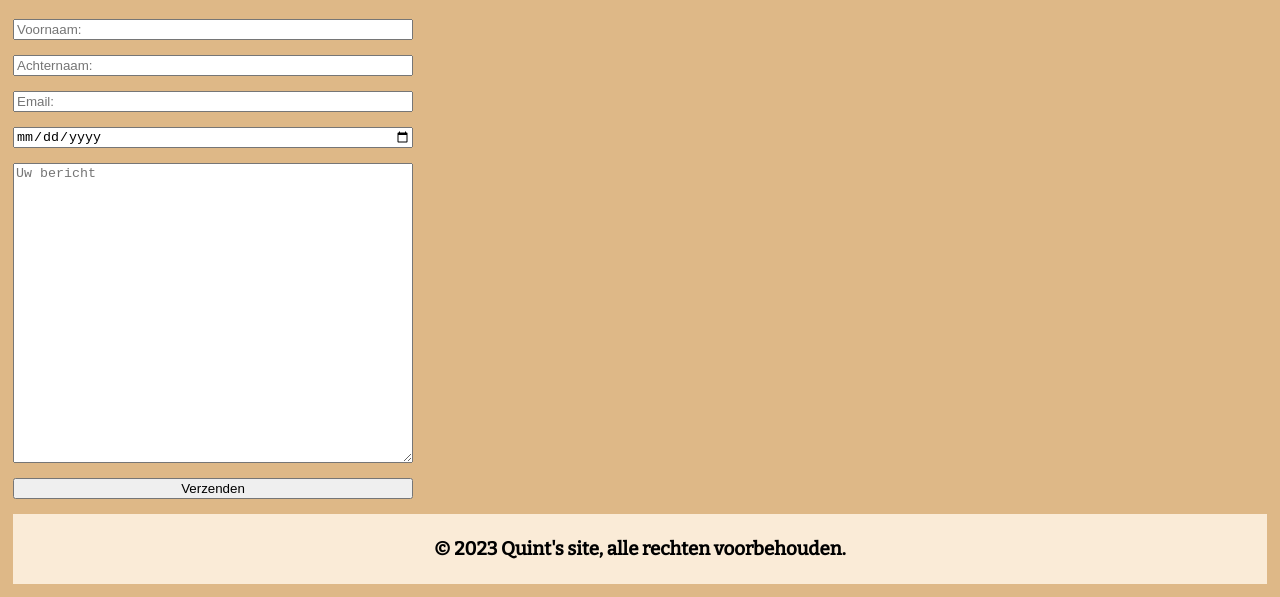
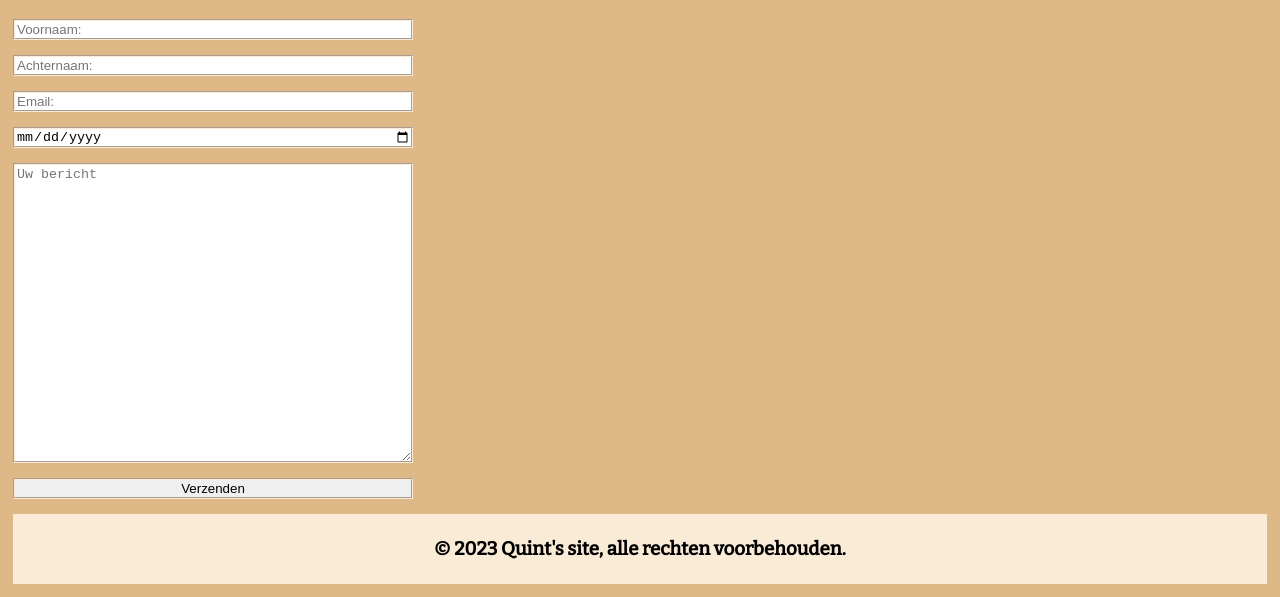
Before and after one commit to quintwehrmann/Praktijkopdracht, a plain HTML site: page contact.html in a window 1280 px wide. Shown: the part 235-832 px from the top of the page. Drawn offline with nearby package versions, Linux system fonts and the light colour scheme.

Commit message:
Add files via upload

```diff
--- a/opmaak.css
+++ b/opmaak.css
@@ -35,12 +35,16 @@ table,th,td {
 input[type="text"], input[type="email"], input[type="date"] , textarea, button
 {display: block;margin: 15px 0px;
 width: 400px;
+border: 2px;
+border-style: groove;
+border-color: antiquewhite;
 box-sizing: border-box;}
 
 textarea{
 margin: 15px 0px ;
 height: 300px;
 max-height: 300px;
+border-style: groove;
 }
 
 button:active{
```
